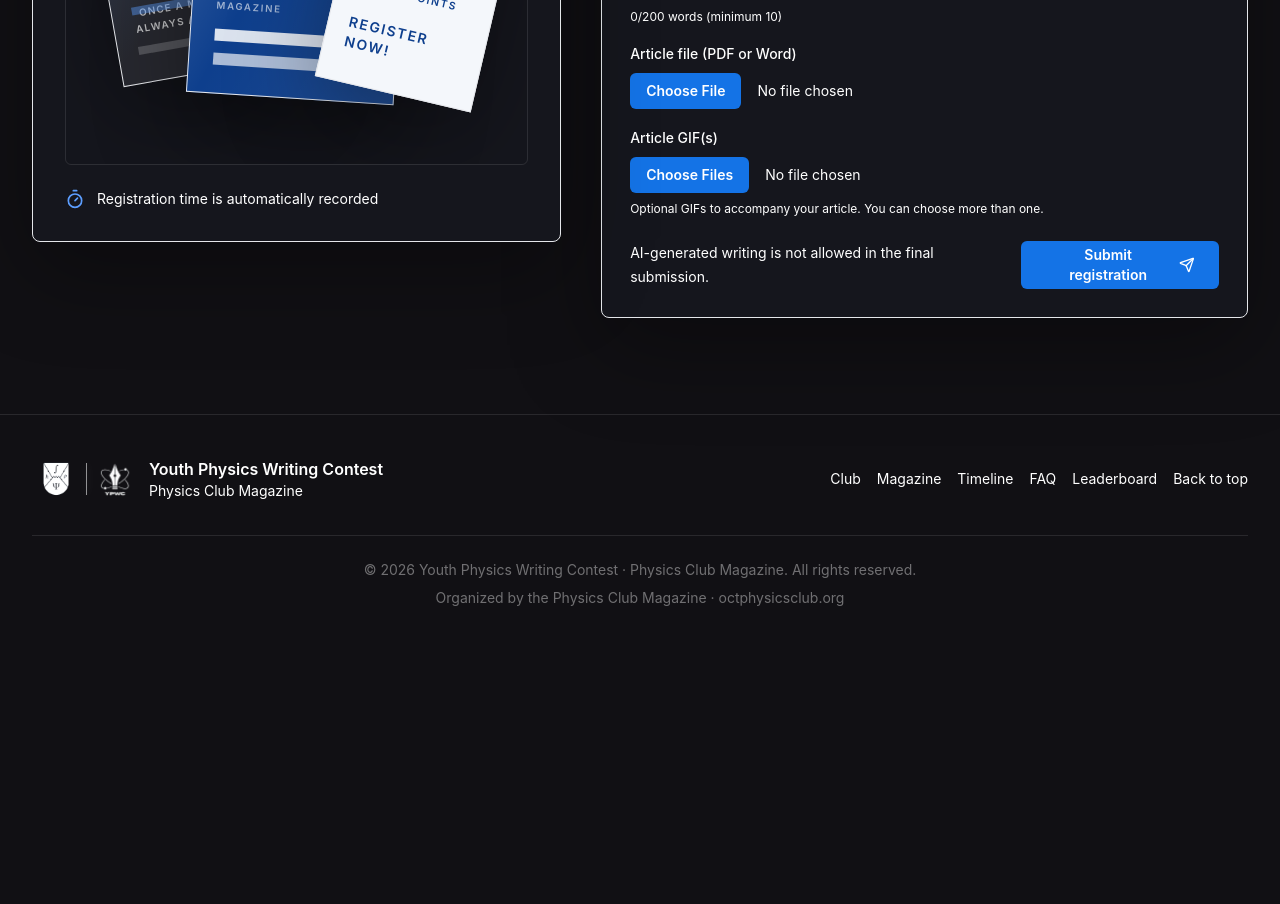
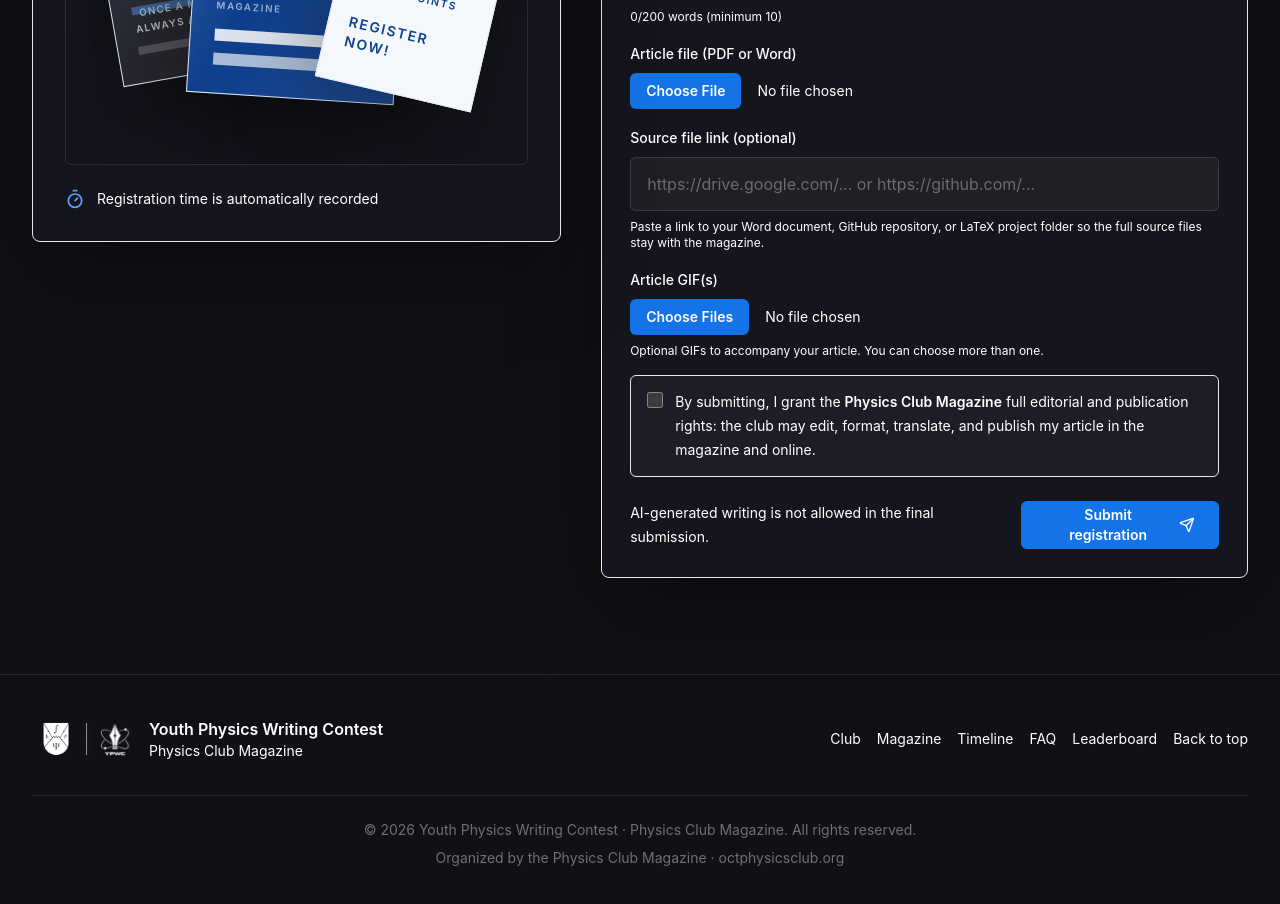
Before and after one commit to Adel-333/YPWC-Publication-Site, a Next.js app: page / in a window 1280 px wide. Shown: the part 8280-9184 px from the top of the page. Before the commit the page ends 8928 px from the top, so only its background shows below. Built offline with nearby package versions, Linux system fonts and the light colour scheme.

Commit message:
Add source file link field and publication rights consent to registration form

```diff
--- a/app/api/register/route.ts
+++ b/app/api/register/route.ts
@@ -11,6 +11,8 @@
     const topic = formData.get("topic") as string;
     const title = formData.get("title") as string;
     const pitch = formData.get("pitch") as string;
+    const sourceLink = (formData.get("sourceLink") as string || "").trim();
+    const publicationRights = Boolean(formData.get("publicationRights"));
     const file = formData.get("articleFile") as File | null;
     const images = (formData.getAll("articleImage") as File[]).filter(
       (f) => f && f.size > 0
@@ -67,6 +69,8 @@
       topic,
       title,
       pitch,
+      sourceLink,
+      publicationRights,
       file: fileData,
       image: imageData,
       driveFolderId: "1eEbOp7OGsz2Cu90gJSdQ6uRn5I0supsp",
--- a/components/YpwcLanding.tsx
+++ b/components/YpwcLanding.tsx
@@ -1074,6 +1074,12 @@
     if (gifFiles.some((f) => !/\.(gif)$/i.test(f.name)))
       newErrors.articleImage = "Only GIF files are accepted";
 
+    const sourceLink = (fd.get("sourceLink") as string || "").trim();
+    if (sourceLink && !/^https?:\/\/\S+$/i.test(sourceLink))
+      newErrors.sourceLink = "Enter a valid link beginning with http:// or https://";
+
+    if (!fd.get("publicationRights")) newErrors.publicationRights = "Required";
+
     setErrors(newErrors);
     return Object.keys(newErrors).length === 0;
   }, []);
@@ -1244,6 +1250,20 @@
                 {errors.articleFile ? <p className="text-xs text-red-400 mt-1">{errors.articleFile}</p> : null}
               </label>
               <label className="space-y-2 md:col-span-2">
+                <span className="text-sm font-medium text-white/72">Source file link (optional)</span>
+                <input
+                  name="sourceLink"
+                  type="url"
+                  inputMode="url"
+                  className={fieldClass("sourceLink")}
+                  placeholder="https://drive.google.com/... or https://github.com/..."
+                />
+                <p className="text-xs text-white/44">
+                  Paste a link to your Word document, GitHub repository, or LaTeX project folder so the full source files stay with the magazine.
+                </p>
+                {errors.sourceLink ? <p className="text-xs text-red-400">{errors.sourceLink}</p> : null}
+              </label>
+              <label className="space-y-2 md:col-span-2">
                 <span className="text-sm font-medium text-white/72">Article GIF(s)</span>
                 <input
                   type="file"
@@ -1255,6 +1275,24 @@
                 <p className="text-xs text-white/44">Optional GIFs to accompany your article. You can choose more than one.</p>
                 {errors.articleImage ? <p className="text-xs text-red-400 mt-1">{errors.articleImage}</p> : null}
               </label>
+              <div className="md:col-span-2">
+                <label className="flex cursor-pointer items-start gap-3 rounded-md border border-white/12 bg-white/[0.035] px-4 py-3.5">
+                  <input
+                    type="checkbox"
+                    name="publicationRights"
+                    value="yes"
+                    className="mt-0.5 size-4 shrink-0 rounded border-white/30 bg-[#111014] accent-club"
+                  />
+                  <span className="text-sm leading-6 text-white/68">
+                    By submitting, I grant the <span className="font-semibold text-white">Physics Club Magazine</span> full
+                    editorial and publication rights: the club may edit, format, translate, and publish my article in the
+                    magazine and online.
+                  </span>
+                </label>
+                {errors.publicationRights ? (
+                  <p className="mt-1 text-xs text-red-400">You must accept the publication rights to submit</p>
+                ) : null}
+              </div>
             </div>
             <div className="mt-6 flex flex-col gap-3 sm:flex-row sm:items-center sm:justify-between">
               <p className="text-sm leading-6 text-white/52">
```
